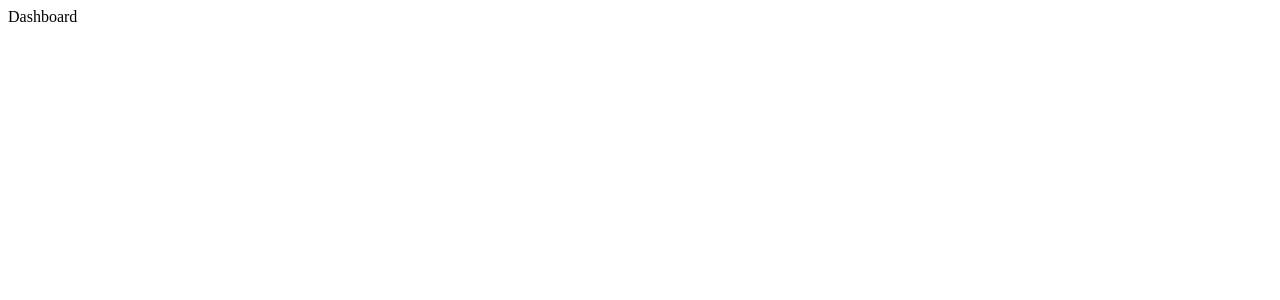
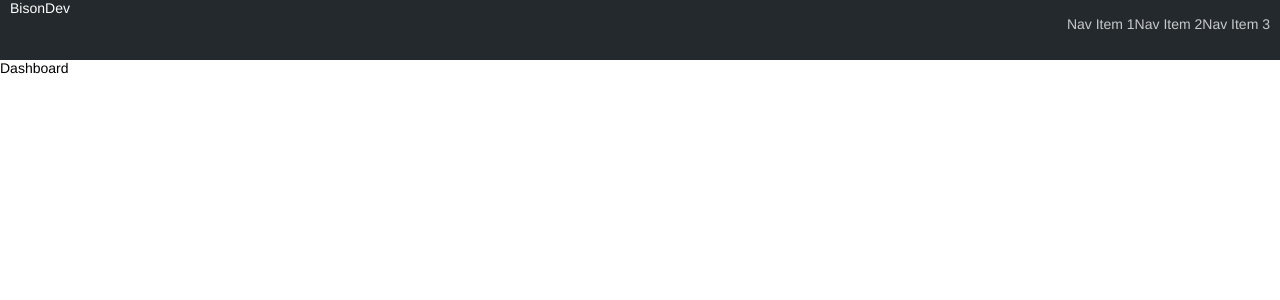
Before and after one commit to patallen/dev-dashboard, a React app: page / in a window 1280 px wide. Shown: the top 300 px of the page. Built offline with nearby package versions, Linux system fonts and the light colour scheme.

Commit message:
Add a Header container with OrgBadge/Navitaion

```diff
--- a/src/app.jsx
+++ b/src/app.jsx
@@ -1,10 +1,13 @@
 import React, { Component } from "react";
+import Header from "containers/Header";
+
 import "./styles/global.css";
 
 export default class App extends Component {
   render() {
     return (
       <div>
+        <Header />
         {this.props.children}
       </div>
     );
--- /dev/null
+++ b/src/containers/Header/index.jsx
@@ -0,0 +1,29 @@
+import React, { Component } from "react";
+import { connect } from "react-redux";
+import { OrgBadge, Navigation, NavItem } from "../../components/navigation";
+import "./styles.scss";
+
+class Header extends Component {
+  render() {
+    let { name: organizationName } = this.props.organization;
+    return (
+      <header>
+        <OrgBadge>
+          {organizationName}
+        </OrgBadge>
+        <Navigation>
+          <NavItem>Nav Item 1</NavItem>
+          <NavItem>Nav Item 2</NavItem>
+          <NavItem>Nav Item 3</NavItem>
+        </Navigation>
+      </header>
+    );
+  }
+}
+
+function mapStateToProps(state) {
+  let { organization } = state;
+  return { organization };
+}
+
+export default connect(mapStateToProps)(Header);
--- /dev/null
+++ b/src/containers/Header/styles.scss
@@ -0,0 +1,40 @@
+header {
+    color: white;
+    padding: 0 10px;
+    height: 60px;
+    width: 100%;
+    background: #24292e;
+}
+
+.org-badge {
+    float: left;
+    display: flex;
+    height: 100%;
+    justify-content: center;
+    flex-direction: column;
+    max-width: 130px;
+    width: 130px;
+}
+nav {
+    float: right;
+    display: flex;
+    height: 100%;
+    justify-content: center;
+}
+
+.nav-item {
+    padding: 0 10px;
+    display: flex;
+    flex-direction: column;
+    justify-content: center;
+    cursor: pointer;
+    height: 100%;
+    color: rgba(255, 255, 255, .75);
+    &:hover {
+        color: rgba(255, 255, 255, 1);
+        color: white;
+    }
+}
+.nav-item:hover {
+    color: white;
+}
--- a/src/containers/TeamPage/styles.scss
+++ b/src/containers/TeamPage/styles.scss
@@ -1,3 +1,3 @@
 .div-style {
-  padding-bottom: 50px;
+    padding: 10px;
 }
--- a/src/index.js
+++ b/src/index.js
@@ -3,7 +3,7 @@ import ReactDOM from "react-dom";
 import { BrowserRouter as Router, Route, Switch } from "react-router-dom";
 
 import App from "app";
-import Dashboard from "containers/TeamPage";
+import TeamPage from "containers/TeamPage";
 import UserProfile from "containers/UserProfile";
 import allReducers from "./reducers";
 
@@ -15,17 +15,16 @@ const store = createStore(
   window.__REDUX_DEVTOOLS_EXTENSION__ && window.__REDUX_DEVTOOLS_EXTENSION__()
 );
 
-const router = (
+const Routes = () =>
   <Provider store={store}>
     <Router>
       <App>
         <Switch>
-          <Route exact path="/" component={Dashboard} />
+          <Route exact path="/" component={TeamPage} />
           <Route path="/user/:userid" component={UserProfile} />
         </Switch>
       </App>
     </Router>
-  </Provider>
-);
+  </Provider>;
 
-ReactDOM.render(router, document.getElementById("app"));
+ReactDOM.render(<Routes />, document.getElementById("app"));
--- a/src/reducers/organization.js
+++ b/src/reducers/organization.js
@@ -1,7 +1,7 @@
 import * as actionTypes from "actions/actionTypes";
 import { reducerActionError } from "reducers";
 
-const initialState = { name: "" };
+const initialState = { name: "BisonDev" };
 
 export default function organizationReducer(state, action) {
   if (typeof state === "undefined") {
--- a/src/styles/global.css
+++ b/src/styles/global.css
@@ -1,3 +1,19 @@
+* {
+    box-sizing: border-box;
+    font-family: helvetica;
+    font-size: 14px;
+}
+
+
+body, html {
+    width: 100%;
+    height: 100%;
+    padding: 0;
+    margin: 0;
+}
+:global(#app){
+    height: 100%;
+}
 :global(.div-style) {
   background: red;
 }
```
